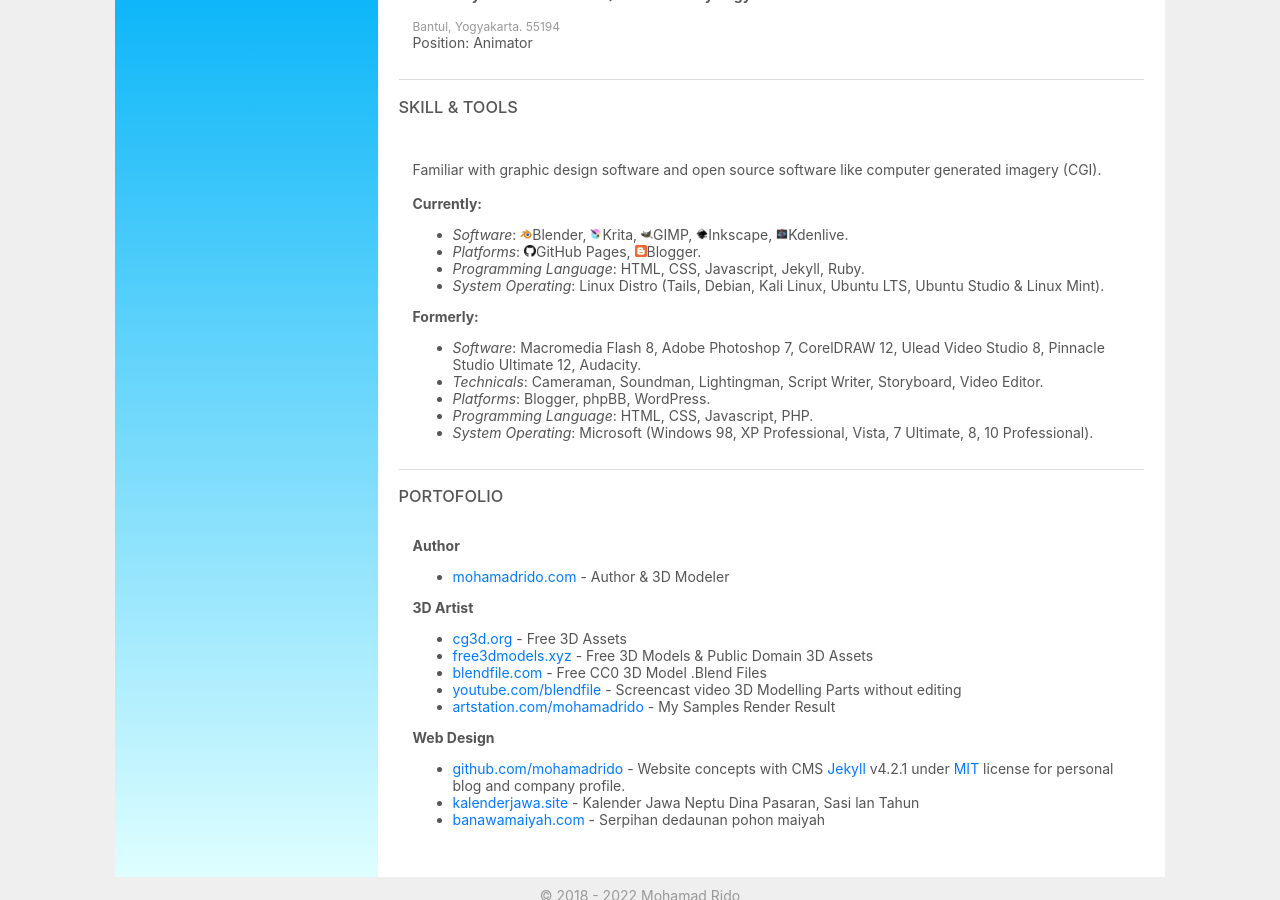
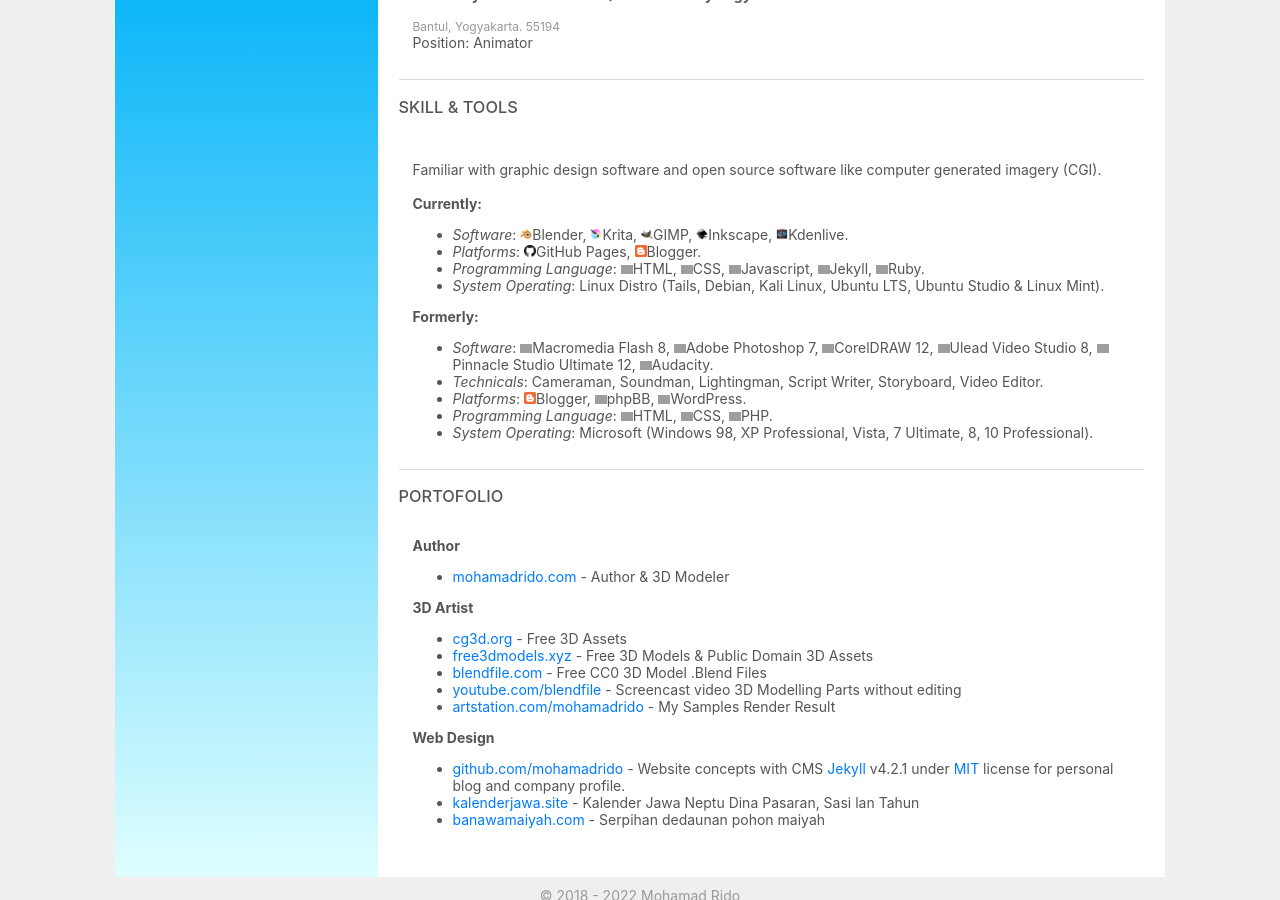
Before and after one commit to mohamadrido/about, a Jekyll site: the page built from index.html, in a window 1280 px wide and 900 px high, scrolled down 805 px. Built offline with Jekyll 4.4.1, drawn with Linux system fonts in a browser that asks for light colours; nearby versions of some CDN libraries; grey boxes are pictures that could not be loaded.

Commit message:
Update index.html

```diff
--- a/index.html
+++ b/index.html
@@ -98,15 +98,15 @@
     <ul>
     <li><i>Software</i>: <img src="/blender.png" class="icon">Blender, <img src="/krita.png" class="icon">Krita, <img src="/GIMP.png" class="icon">GIMP, <img src="/inkscape.png" class="icon">Inkscape, <img src="/kdenlive.png" class="icon">Kdenlive.</li>
     <li><i>Platforms</i>: <img src="/github.png" class="icon">GitHub Pages, <img src="/blogger.png" class="icon">Blogger.</li>
-    <li><i>Programming Language</i>: HTML, CSS, Javascript, Jekyll, Ruby.</li>
+    <li><i>Programming Language</i>: <img src="/html5.png" class="icon">HTML, <img src="/css3.png" class="icon">CSS, <img src="/js.png" class="icon">Javascript, <img src="/jekyll.png" class="icon">Jekyll, <img src="/ruby.png" class="icon">Ruby.</li>
     <li><i>System Operating</i>: Linux Distro (Tails, Debian, Kali Linux, Ubuntu LTS, Ubuntu Studio & Linux Mint).</li>
     </ul>
     <b>Formerly:</b>
     <ul>
-    <li><i>Software</i>: Macromedia Flash 8, Adobe Photoshop 7, CorelDRAW 12, Ulead Video Studio 8, Pinnacle Studio Ultimate 12, Audacity.</li>
+    <li><i>Software</i>: <img src="/fl8.png" class="icon">Macromedia Flash 8, <img src="/ps7.png" class="icon">Adobe Photoshop 7, <img src="/cd12.png" class="icon">CorelDRAW 12, <img src="/ulead8.png" class="icon">Ulead Video Studio 8, <img src="/pinnacle12.png" class="icon">Pinnacle Studio Ultimate 12, <img src="/audacity.png" class="icon">Audacity.</li>
     <li><i>Technicals</i>: Cameraman, Soundman, Lightingman, Script Writer, Storyboard, Video Editor.</li>
-    <li><i>Platforms</i>: Blogger, phpBB, WordPress.</li>
-    <li><i>Programming Language</i>: HTML, CSS, Javascript, PHP.</li>
+    <li><i>Platforms</i>: <img src="/blogger.png" class="icon">Blogger, <img src="/phpbb.png" class="icon">phpBB, <img src="/wp.png" class="icon">WordPress.</li>
+    <li><i>Programming Language</i>: <img src="/html5.png" class="icon">HTML, <img src="/css3.png" class="icon">CSS, <img src="/php.png" class="icon">PHP.</li>
     <li><i>System Operating</i>: Microsoft (Windows 98, XP Professional, Vista, 7 Ultimate, 8, 10 Professional).</li>
     </ul>
     </p>
```
